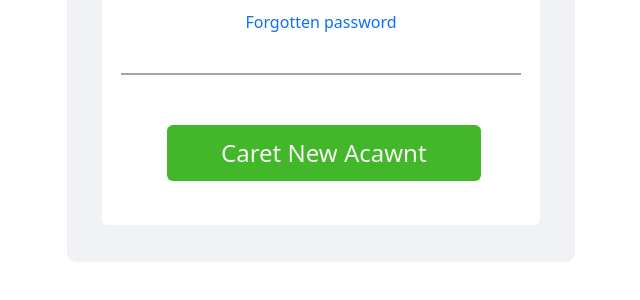
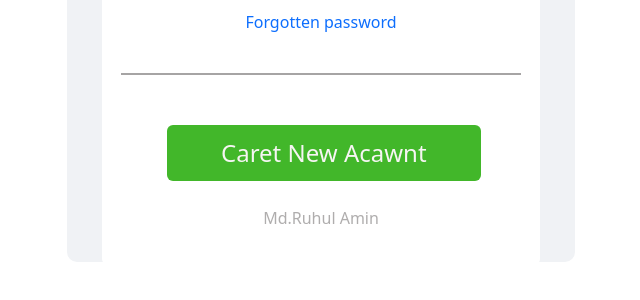
Before and after one commit to mdruhulamin2580/ruhul-amin1, a plain HTML site: page index.html in a window 1280 px wide. Shown: the part 432-732 px from the top of the page, without its empty margins (383-1023 px from the left). Drawn offline with nearby package versions, Linux system fonts and the light colour scheme.

Commit message:
Update index.html

```diff
--- a/index.html
+++ b/index.html
@@ -37,10 +37,12 @@
               <div class="bb">
                 <a href="#">Caret New Acawnt</a>
               </div>
+              <p style="text-align: center; color: rgba(78, 74, 74, 0.452);">Md.Ruhul Amin</p>
         </div>
         <div class="col-lg-4"></div>
       </div>
     </div>
+
 
     <!-- Optional JavaScript; choose one of the two! -->
 
```
